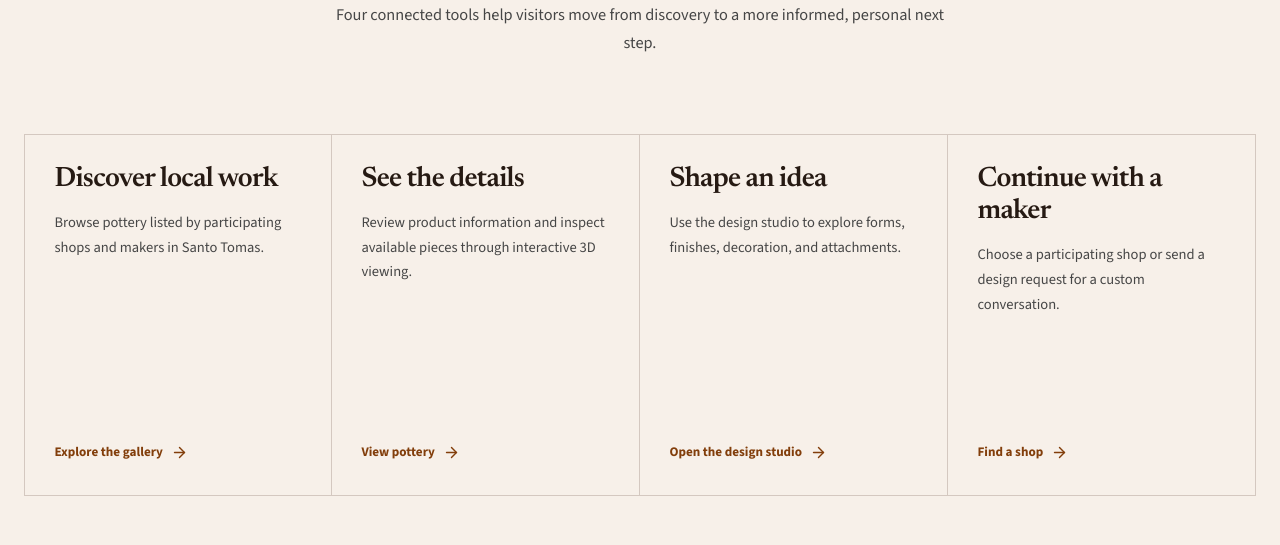
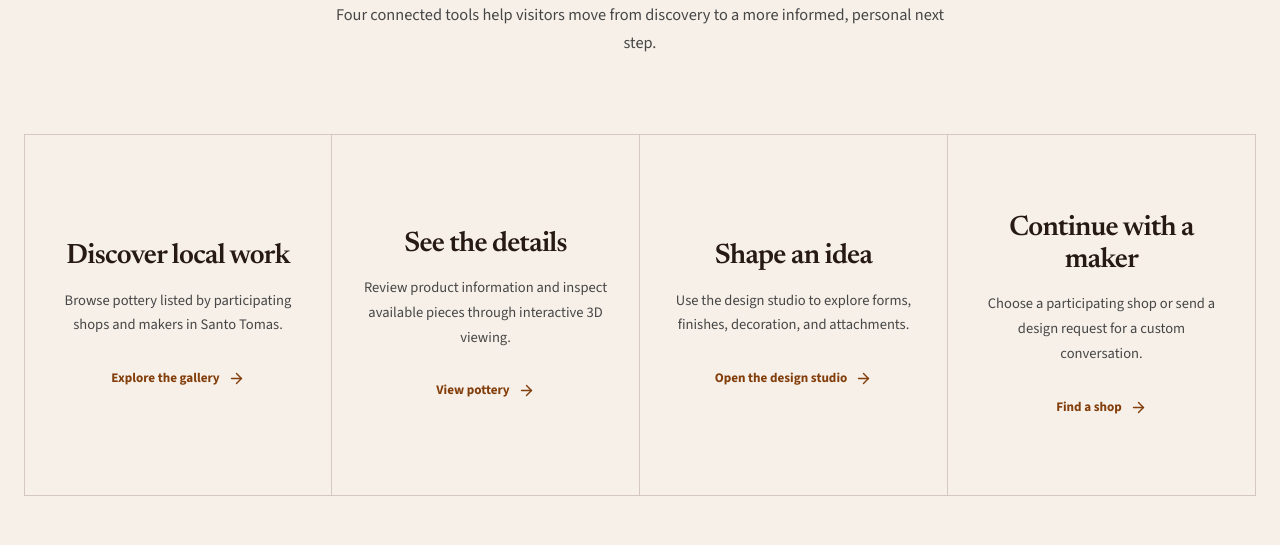
Before and after one commit to Giansunga/likhartisan, a React (Vite) app in the folder gallery-app/: page /about in a window 1280 px wide. Shown: the part 2780-3325 px from the top of the page. Built offline with nearby package versions, Linux system fonts and the light colour scheme; no server answers; the database is empty.

Commit message:
fix(ui): center cards and simplify walkthrough labels

```diff
--- a/gallery-app/src/components/freeform/FreeformScrollSection.tsx
+++ b/gallery-app/src/components/freeform/FreeformScrollSection.tsx
@@ -305,7 +305,7 @@ export default function FreeformScrollSection() {
               style={{ willChange: 'opacity, transform' }}
               className="freeform-landing-caption freeform-landing-caption--intro freeform-landing-intro-slide absolute inset-x-5 sm:inset-x-6 lg:inset-x-12 top-1/2 -translate-y-1/2"
             >
-              <p className="freeform-landing-caption__kicker">Design Studio · Live 3D preview</p>
+              <p className="freeform-landing-caption__kicker">Design Studio</p>
               <h2 className="freeform-landing-caption__title">
                 Start with a form. <span>Make it yours.</span>
               </h2>
@@ -323,7 +323,7 @@ export default function FreeformScrollSection() {
               style={{ willChange: 'opacity, transform' }}
               className="freeform-landing-caption absolute inset-x-5 sm:inset-x-6 lg:inset-x-12 top-1/2 -translate-y-1/2 pointer-events-none"
             >
-              <p className="freeform-landing-caption__kicker">01 · Shape</p>
+              <p className="freeform-landing-caption__kicker">Shape</p>
               <h2 className="freeform-landing-caption__title">
                 Shape the <span>silhouette.</span>
               </h2>
@@ -341,7 +341,7 @@ export default function FreeformScrollSection() {
               style={{ willChange: 'opacity, transform' }}
               className="freeform-landing-caption absolute inset-x-5 sm:inset-x-6 lg:inset-x-12 top-1/2 -translate-y-1/2 pointer-events-none"
             >
-              <p className="freeform-landing-caption__kicker">02 · Finish</p>
+              <p className="freeform-landing-caption__kicker">Finish</p>
               <h2 className="freeform-landing-caption__title">
                 Choose the <span>surface.</span>
               </h2>
@@ -359,7 +359,7 @@ export default function FreeformScrollSection() {
               style={{ willChange: 'opacity, transform' }}
               className="freeform-landing-caption absolute inset-x-5 sm:inset-x-6 lg:inset-x-12 top-1/2 -translate-y-1/2 pointer-events-none"
             >
-              <p className="freeform-landing-caption__kicker">03 · Decorate</p>
+              <p className="freeform-landing-caption__kicker">Decorate</p>
               <h2 className="freeform-landing-caption__title">
                 Give it a <span>signature.</span>
               </h2>
@@ -377,7 +377,7 @@ export default function FreeformScrollSection() {
               style={{ willChange: 'opacity, transform' }}
               className="freeform-landing-caption absolute inset-x-5 sm:inset-x-6 lg:inset-x-12 top-1/2 -translate-y-1/2 pointer-events-auto"
             >
-              <p className="freeform-landing-caption__kicker">04 · Details</p>
+              <p className="freeform-landing-caption__kicker">Details</p>
               <h2 className="freeform-landing-caption__title">
                 Complete the <span>form.</span>
               </h2>
--- a/gallery-app/src/index.css
+++ b/gallery-app/src/index.css
@@ -3084,7 +3084,10 @@ body {
   min-height: 360px;
   display: flex;
   flex-direction: column;
-  padding: 28px clamp(22px, 2.3vw, 36px) 32px;
+  align-items: center;
+  justify-content: center;
+  text-align: center;
+  padding: 30px clamp(22px, 2.3vw, 36px);
   border-right: 1px solid rgba(69, 43, 27, 0.2);
   transition: background-color 220ms ease, transform 220ms ease;
 }
@@ -3118,7 +3121,7 @@ body {
   display: inline-flex;
   align-items: center;
   gap: 8px;
-  margin-top: auto;
+  margin-top: 0;
   color: var(--about-clay);
   font-size: 0.82rem;
   font-weight: 700;
@@ -3468,7 +3471,7 @@ body {
   .about-step,
   .about-step:first-child {
     min-height: auto;
-    padding: 26px 4px 30px;
+    padding: 28px 4px;
     border-right: 0;
     border-left: 0;
     border-bottom: 1px solid rgba(69, 43, 27, 0.2);
--- a/gallery-app/src/pages/HomePage.css
+++ b/gallery-app/src/pages/HomePage.css
@@ -50,12 +50,12 @@
 .home-chapters .home-section-heading h2 em { color: #e89b61; }
 .home-chapter-grid { display: grid; grid-template-columns: repeat(3,1fr); margin: 0; padding: 0; border-top: 1px solid rgba(255,255,255,.2); border-bottom: 1px solid rgba(255,255,255,.2); list-style: none; }
 .home-chapter-grid li + li { border-left: 1px solid rgba(255,255,255,.2); }
-.home-chapter-grid a { min-height: 330px; display: flex; flex-direction: column; padding: 28px clamp(22px,3vw,42px) 32px; color: inherit; text-decoration: none; transition: background-color 200ms ease,transform 200ms ease; }
+.home-chapter-grid a { min-height: 330px; display: flex; flex-direction: column; align-items: center; justify-content: center; text-align: center; padding: 30px clamp(22px,3vw,42px); color: inherit; text-decoration: none; transition: background-color 200ms ease,transform 200ms ease; }
 .home-chapter-grid a:hover { background: rgba(255,255,255,.055); transform: translateY(-4px); }
 .home-chapter-grid small { color: rgba(255,248,242,.5); font-size: .66rem; font-weight: 800; letter-spacing: .14em; text-transform: uppercase; }
 .home-chapter-grid h3 { margin: 10px 0 0; color: #fff8f2; font-family: var(--font-serif); font-size: clamp(1.55rem,2.4vw,2.15rem); font-weight: 500; line-height: 1.1; }
 .home-chapter-grid p { margin: 15px 0 28px; color: rgba(255,248,242,.65); font-size: .82rem; }
-.home-chapter-grid i { display: inline-flex; align-items: center; gap: 8px; margin-top: auto; color: #f2c39f; font-size: .72rem; font-style: normal; font-weight: 800; }
+.home-chapter-grid i { display: inline-flex; align-items: center; gap: 8px; margin-top: 0; color: #f2c39f; font-size: .72rem; font-style: normal; font-weight: 800; }
 .home-chapter-grid i svg { width: 15px; }
 
 /* Shared headings */
@@ -186,7 +186,7 @@
   .home-section-heading--split > p { margin: 0; }
   .home-chapter-grid { grid-template-columns: 1fr; border-bottom: 0; }
   .home-chapter-grid li + li { border-top: 1px solid rgba(255,255,255,.2); border-left: 0; }
-  .home-chapter-grid a { min-height: 0; padding: 26px 4px 30px; }
+  .home-chapter-grid a { min-height: 0; padding: 28px 4px; }
   .home-collection-grid { display: flex; gap: 14px; overflow-x: auto; margin-inline: -16px; padding: 0 16px 14px; scroll-snap-type: x mandatory; scrollbar-width: none; }
   .home-collection-grid::-webkit-scrollbar { display: none; }
   .home-collection-card,.home-collection-card--1,.home-collection-card--4 { width: 76vw; min-width: 76vw; height: 350px; grid-column: auto; grid-row: auto; scroll-snap-align: start; }
```
